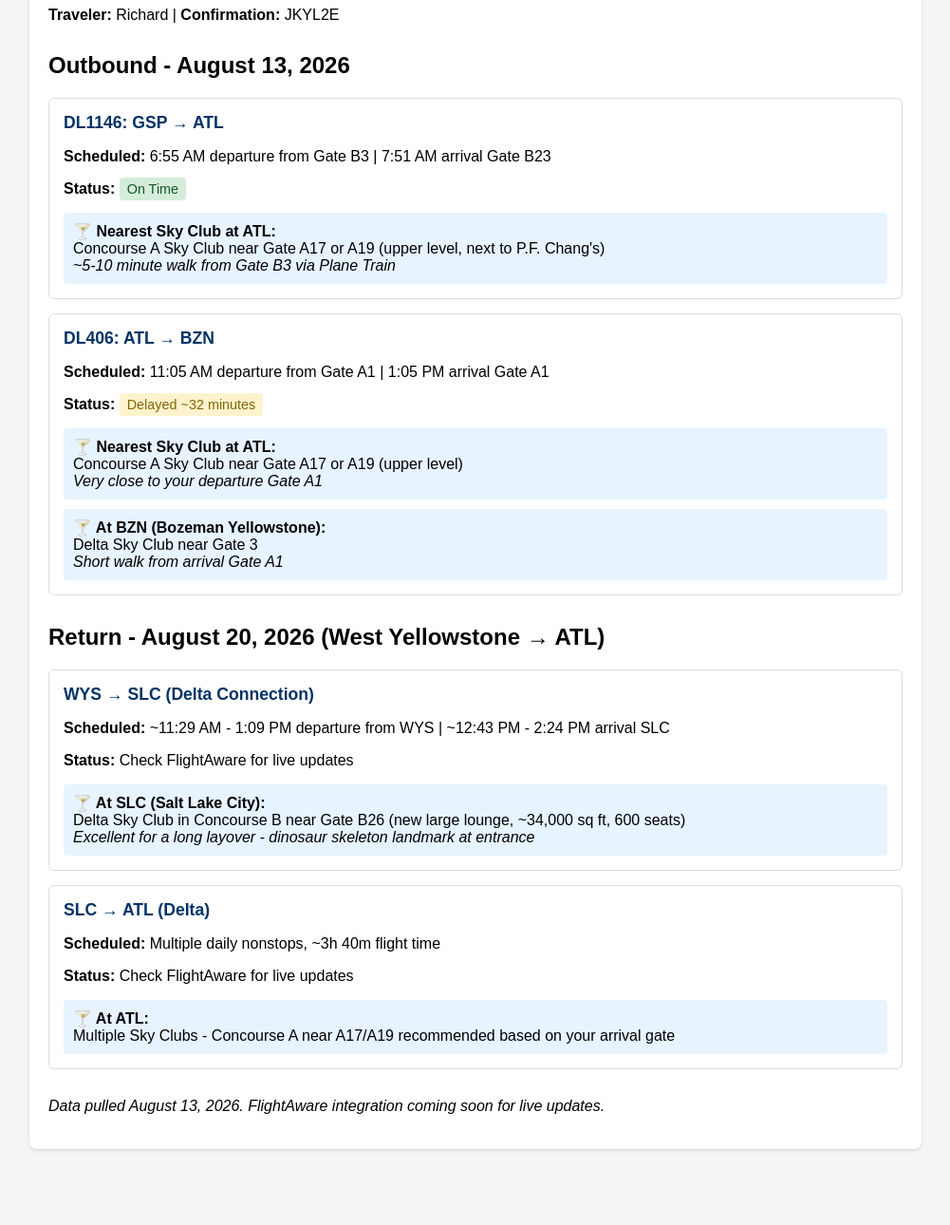
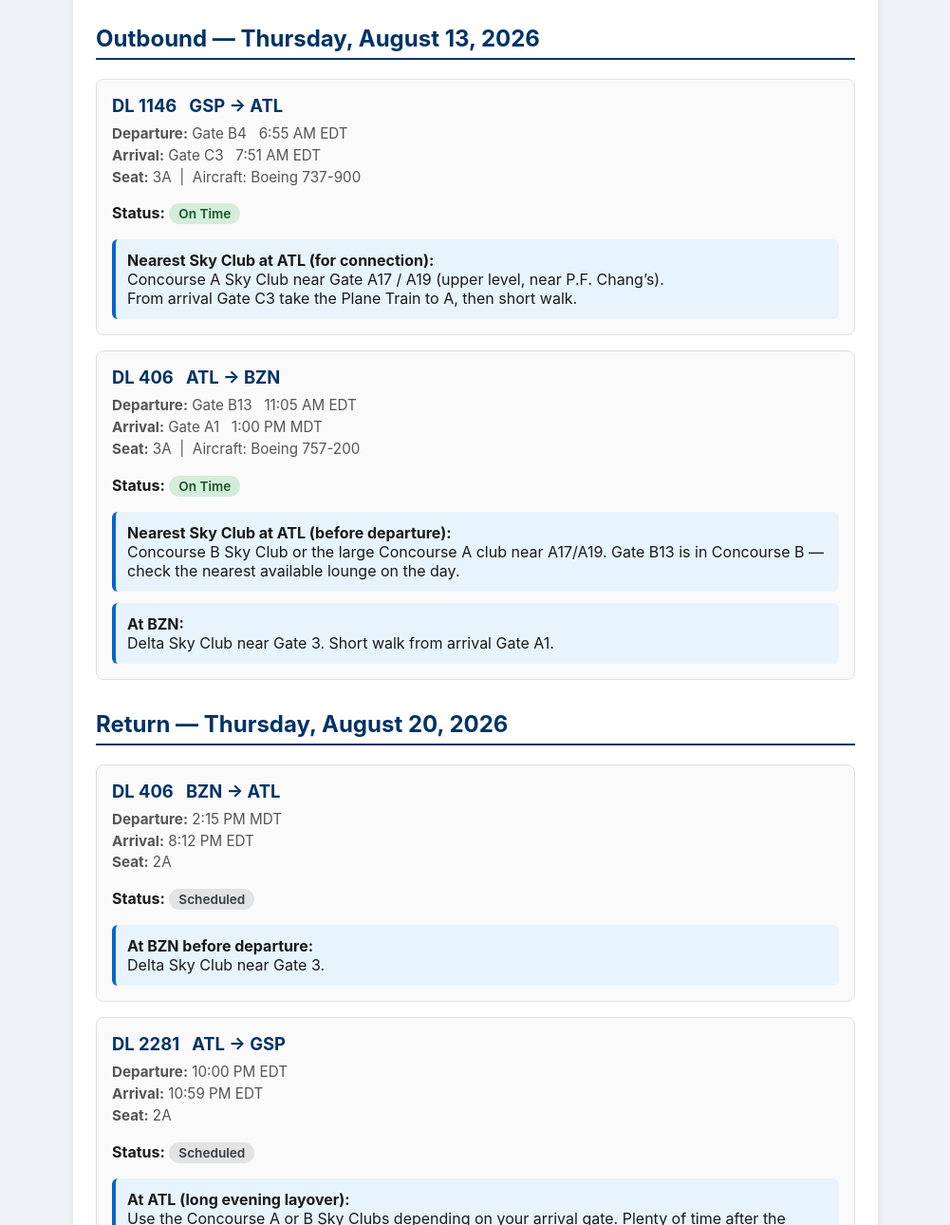
Before and after one commit to RGJIV/Montana-Trip-Itinerary, a plain HTML site: page index.html in a window 1280 px wide. Shown: the part 114-1404 px from the top of the page at 95% size, without its empty margins (139-1140 px from the left). Before the commit the page ends 1344 px from the top, so only its background shows below. Drawn offline with Linux system fonts and the light colour scheme.

Commit message:
Update with live FlightAware data and correct itinerary from confirmation JKYL2E

```diff
--- a/index.html
+++ b/index.html
@@ -5,80 +5,101 @@
     <meta name="viewport" content="width=device-width, initial-scale=1.0">
     <title>Montana Trip Itinerary</title>
     <style>
-        body { font-family: Arial, sans-serif; margin: 20px; background: #f5f5f5; }
-        .container { max-width: 900px; margin: 0 auto; background: white; padding: 20px; border-radius: 8px; box-shadow: 0 2px 4px rgba(0,0,0,0.1); }
-        h1 { color: #003366; }
-        .flight-card { border: 1px solid #ddd; padding: 15px; margin: 15px 0; border-radius: 6px; }
-        .flight-header { font-weight: bold; color: #003366; font-size: 1.1em; }
-        .status { padding: 4px 8px; border-radius: 4px; font-size: 0.9em; }
+        body { font-family: -apple-system, BlinkMacSystemFont, 'Segoe UI', Arial, sans-serif; margin: 0; padding: 16px; background: #f0f2f5; color: #1a1a1a; }
+        .container { max-width: 800px; margin: 0 auto; background: white; padding: 24px; border-radius: 12px; box-shadow: 0 2px 8px rgba(0,0,0,0.08); }
+        h1 { color: #003366; margin-top: 0; font-size: 1.6em; }
+        h2 { color: #003366; border-bottom: 2px solid #003366; padding-bottom: 6px; margin-top: 32px; }
+        .flight-card { border: 1px solid #e0e0e0; padding: 16px; margin: 16px 0; border-radius: 8px; background: #fafafa; }
+        .flight-header { font-weight: 700; color: #003366; font-size: 1.15em; margin-bottom: 8px; }
+        .status { display: inline-block; padding: 3px 10px; border-radius: 12px; font-size: 0.85em; font-weight: 600; }
         .on-time { background: #d4edda; color: #155724; }
-        .delayed { background: #fff3cd; color: #856404; }
-        .lounge { background: #e7f3ff; padding: 10px; border-radius: 4px; margin-top: 10px; }
-        .section { margin: 30px 0; }
+        .scheduled { background: #e2e3e5; color: #383d41; }
+        .lounge { background: #e8f4fd; padding: 12px; border-radius: 6px; margin-top: 12px; border-left: 4px solid #0066cc; }
+        .meta { color: #555; font-size: 0.95em; line-height: 1.5; }
+        .footer { margin-top: 32px; font-size: 0.85em; color: #777; border-top: 1px solid #eee; padding-top: 16px; }
+        a { color: #0066cc; }
     </style>
 </head>
 <body>
     <div class="container">
-        <h1>🏔️ Montana Trip Itinerary</h1>
-        <p><strong>Traveler:</strong> Richard | <strong>Confirmation:</strong> JKYL2E</p>
+        <h1>Montana Trip Itinerary</h1>
+        <p><strong>Traveler:</strong> Richard &nbsp;|&nbsp; <strong>Confirmation:</strong> JKYL2E &nbsp;|&nbsp; <strong>SkyMiles:</strong> 2410247817</p>
 
         <div class="section">
-            <h2>Outbound - August 13, 2026</h2>
+            <h2>Outbound — Thursday, August 13, 2026</h2>
 
             <div class="flight-card">
-                <div class="flight-header">DL1146: GSP → ATL</div>
-                <p><strong>Scheduled:</strong> 6:55 AM departure from Gate B3 | 7:51 AM arrival Gate B23</p>
+                <div class="flight-header">DL 1146 &nbsp; GSP → ATL</div>
+                <div class="meta">
+                    <strong>Departure:</strong> Gate B4 &nbsp; 6:55 AM EDT<br>
+                    <strong>Arrival:</strong> Gate C3 &nbsp; 7:51 AM EDT<br>
+                    <strong>Seat:</strong> 3A &nbsp;|&nbsp; Aircraft: Boeing 737-900
+                </div>
                 <p><strong>Status:</strong> <span class="status on-time">On Time</span></p>
                 <div class="lounge">
-                    <strong>🍸 Nearest Sky Club at ATL:</strong><br>
-                    Concourse A Sky Club near Gate A17 or A19 (upper level, next to P.F. Chang's)<br>
-                    <em>~5-10 minute walk from Gate B3 via Plane Train</em>
+                    <strong>Nearest Sky Club at ATL (for connection):</strong><br>
+                    Concourse A Sky Club near Gate A17 / A19 (upper level, near P.F. Chang’s).<br>
+                    From arrival Gate C3 take the Plane Train to A, then short walk.
                 </div>
             </div>
 
             <div class="flight-card">
-                <div class="flight-header">DL406: ATL → BZN</div>
-                <p><strong>Scheduled:</strong> 11:05 AM departure from Gate A1 | 1:05 PM arrival Gate A1</p>
-                <p><strong>Status:</strong> <span class="status delayed">Delayed ~32 minutes</span></p>
+                <div class="flight-header">DL 406 &nbsp; ATL → BZN</div>
+                <div class="meta">
+                    <strong>Departure:</strong> Gate B13 &nbsp; 11:05 AM EDT<br>
+                    <strong>Arrival:</strong> Gate A1 &nbsp; 1:00 PM MDT<br>
+                    <strong>Seat:</strong> 3A &nbsp;|&nbsp; Aircraft: Boeing 757-200
+                </div>
+                <p><strong>Status:</strong> <span class="status on-time">On Time</span></p>
                 <div class="lounge">
-                    <strong>🍸 Nearest Sky Club at ATL:</strong><br>
-                    Concourse A Sky Club near Gate A17 or A19 (upper level)<br>
-                    <em>Very close to your departure Gate A1</em>
+                    <strong>Nearest Sky Club at ATL (before departure):</strong><br>
+                    Concourse B Sky Club or the large Concourse A club near A17/A19. Gate B13 is in Concourse B — check the nearest available lounge on the day.
                 </div>
                 <div class="lounge">
-                    <strong>🍸 At BZN (Bozeman Yellowstone):</strong><br>
-                    Delta Sky Club near Gate 3<br>
-                    <em>Short walk from arrival Gate A1</em>
+                    <strong>At BZN:</strong><br>
+                    Delta Sky Club near Gate 3. Short walk from arrival Gate A1.
                 </div>
             </div>
         </div>
 
         <div class="section">
-            <h2>Return - August 20, 2026 (West Yellowstone → ATL)</h2>
+            <h2>Return — Thursday, August 20, 2026</h2>
 
             <div class="flight-card">
-                <div class="flight-header">WYS → SLC (Delta Connection)</div>
-                <p><strong>Scheduled:</strong> ~11:29 AM - 1:09 PM departure from WYS | ~12:43 PM - 2:24 PM arrival SLC</p>
-                <p><strong>Status:</strong> Check FlightAware for live updates</p>
+                <div class="flight-header">DL 406 &nbsp; BZN → ATL</div>
+                <div class="meta">
+                    <strong>Departure:</strong> 2:15 PM MDT<br>
+                    <strong>Arrival:</strong> 8:12 PM EDT<br>
+                    <strong>Seat:</strong> 2A
+                </div>
+                <p><strong>Status:</strong> <span class="status scheduled">Scheduled</span></p>
                 <div class="lounge">
-                    <strong>🍸 At SLC (Salt Lake City):</strong><br>
-                    Delta Sky Club in Concourse B near Gate B26 (new large lounge, ~34,000 sq ft, 600 seats)<br>
-                    <em>Excellent for a long layover - dinosaur skeleton landmark at entrance</em>
+                    <strong>At BZN before departure:</strong><br>
+                    Delta Sky Club near Gate 3.
                 </div>
             </div>
 
             <div class="flight-card">
-                <div class="flight-header">SLC → ATL (Delta)</div>
-                <p><strong>Scheduled:</strong> Multiple daily nonstops, ~3h 40m flight time</p>
-                <p><strong>Status:</strong> Check FlightAware for live updates</p>
+                <div class="flight-header">DL 2281 &nbsp; ATL → GSP</div>
+                <div class="meta">
+                    <strong>Departure:</strong> 10:00 PM EDT<br>
+                    <strong>Arrival:</strong> 10:59 PM EDT<br>
+                    <strong>Seat:</strong> 2A
+                </div>
+                <p><strong>Status:</strong> <span class="status scheduled">Scheduled</span></p>
                 <div class="lounge">
-                    <strong>🍸 At ATL:</strong><br>
-                    Multiple Sky Clubs - Concourse A near A17/A19 recommended based on your arrival gate
+                    <strong>At ATL (long evening layover):</strong><br>
+                    Use the Concourse A or B Sky Clubs depending on your arrival gate. Plenty of time after the ~8:12 PM arrival before the 10:00 PM departure.
                 </div>
             </div>
         </div>
 
-        <p><em>Data pulled August 13, 2026. FlightAware integration coming soon for live updates.</em></p>
+        <div class="footer">
+            Live data from FlightAware as of ~6:20 AM EDT on August 13, 2026.<br>
+            Gates and status can change — always re-check the Delta app or FlightAware before heading to the airport.<br>
+            <a href="https://www.flightaware.com/live/flight/DAL1146">Track DL1146</a> &nbsp;·&nbsp;
+            <a href="https://www.flightaware.com/live/flight/DAL406">Track DL406</a>
+        </div>
     </div>
 </body>
 </html>
```
